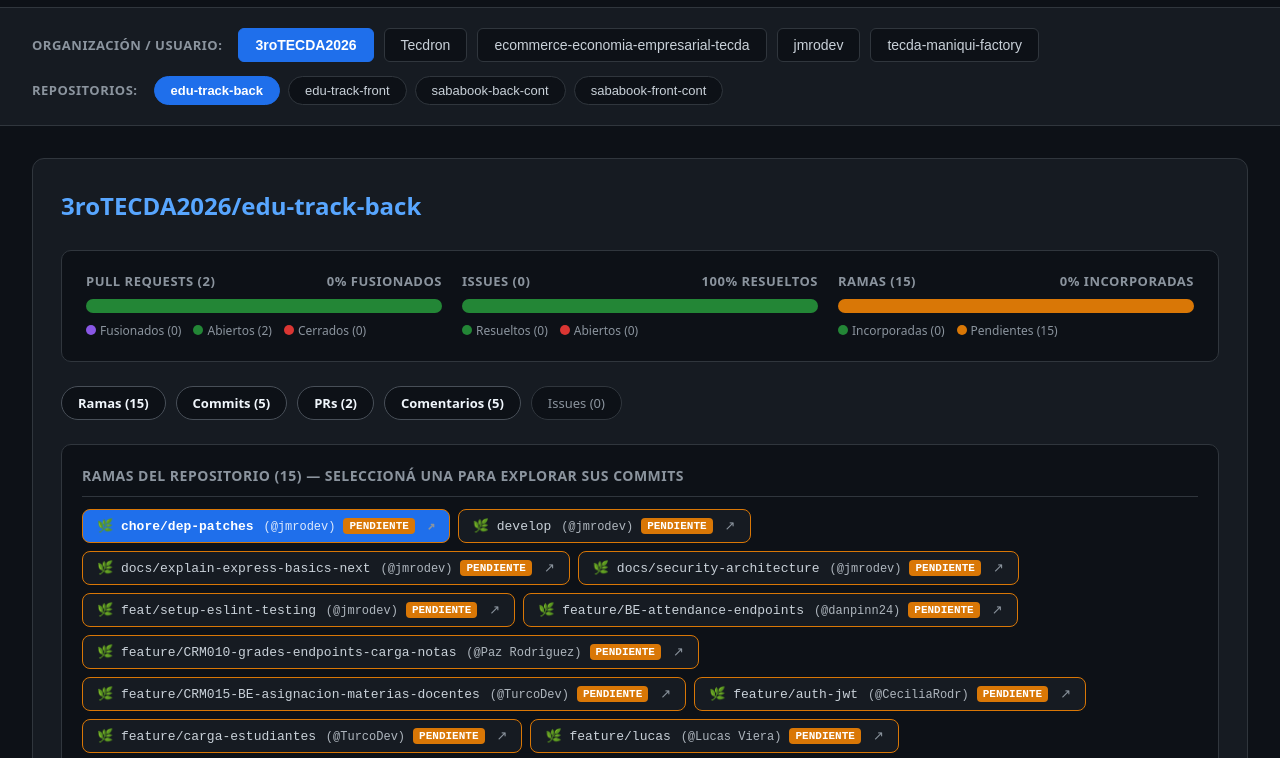
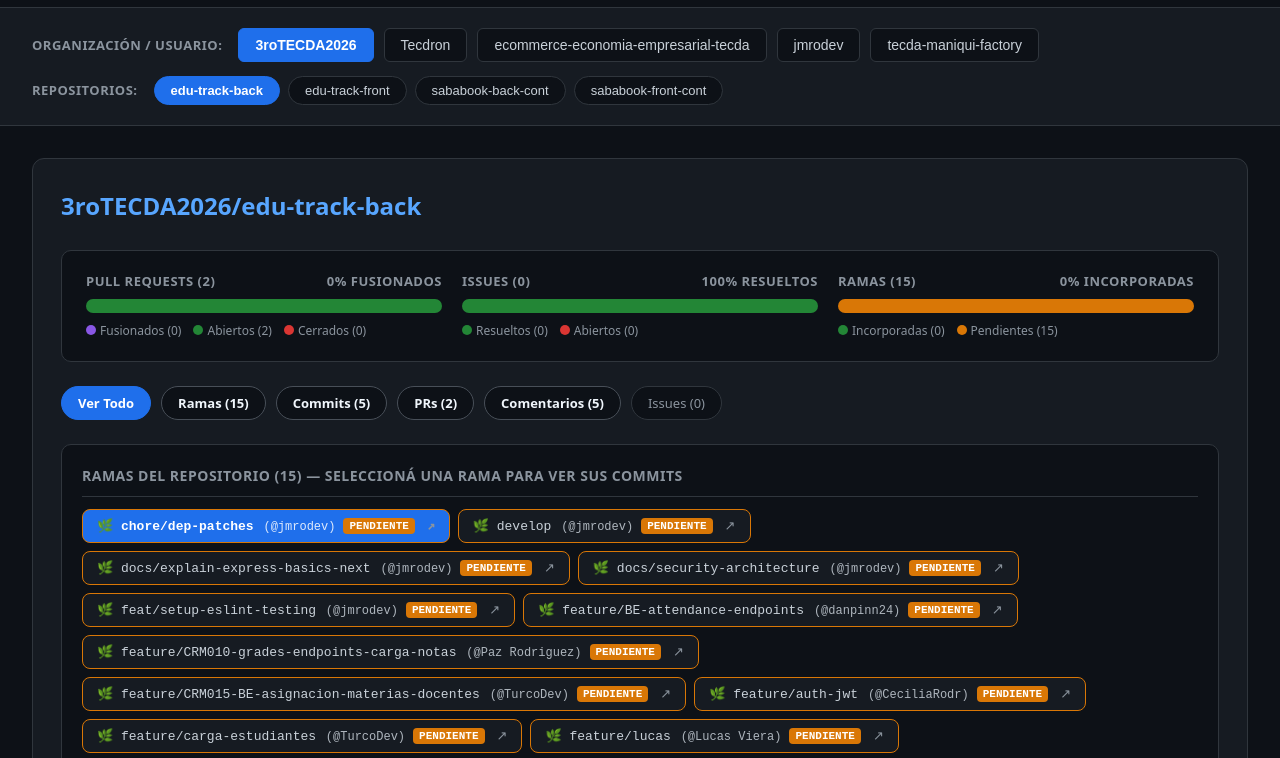
Before and after one commit to jmrodev/github-service-status, a plain HTML site: page index.html in a window 1280 px wide. Shown: the part 68-826 px from the top of the page. Drawn offline with Linux system fonts and the light colour scheme.

Commit message:
feat: toggle category sections on pill click, hiding non-selected sections

```diff
--- a/index.html
+++ b/index.html
@@ -3,7 +3,7 @@
 <head>
   <meta charset="utf-8">
   <meta name="viewport" content="width=device-width, initial-scale=1">
-  <title>GitHub Service Status — Vista Gráfica e Historial Completo</title>
+  <title>GitHub Service Status — Vista por Sección</title>
   <style>
     :root {
       color-scheme: dark;
@@ -21,7 +21,6 @@
       --badge-default: #1f6feb;
     }
     * { box-sizing: border-box; }
-    html { scroll-behavior: smooth; }
     body {
       margin: 0;
       background: var(--bg);
@@ -155,8 +154,8 @@
     .counter-pill.active { background: var(--btn-active); border-color: var(--btn-active); color: #fff; font-weight: 700; }
 
     .sections-grid {
-      display: grid;
-      grid-template-columns: repeat(auto-fit, minmax(500px, 1fr));
+      display: flex;
+      flex-direction: column;
       gap: 24px;
     }
 
@@ -168,8 +167,8 @@
       display: flex;
       flex-direction: column;
       gap: 12px;
-      scroll-margin-top: 180px;
     }
+    .section.hidden { display: none !important; }
     .section-title { font-weight: 700; font-size: 14px; color: var(--text-muted); text-transform: uppercase; letter-spacing: 0.5px; display: flex; justify-content: space-between; align-items: center; border-bottom: 1px solid var(--border); padding-bottom: 8px; }
 
     .list-item { font-size: 14px; padding: 10px 0; display: flex; gap: 12px; align-items: baseline; flex-wrap: wrap; border-bottom: 1px dashed #21262d; }
@@ -239,7 +238,7 @@
 <body>
   <header>
     <div>
-      <span class="brand">GitHub Service Status — Vista Gráfica e Historial Completo</span>
+      <span class="brand">GitHub Service Status</span>
     </div>
     <div class="meta" id="meta-info">Cargando...</div>
   </header>
@@ -261,6 +260,7 @@
     let selectedOrg = 'all';
     let selectedRepo = 'all';
     const activeBranchMap = {};
+    const activeCategoryMap = {};
 
     fetch('./status.json')
       .then(res => res.json())
@@ -367,13 +367,6 @@
       }
     }
 
-    function scrollToSection(card, sectionClass) {
-      const targetEl = card.querySelector('.' + sectionClass);
-      if (targetEl) {
-        targetEl.scrollIntoView({ behavior: 'smooth', block: 'start' });
-      }
-    }
-
     function render() {
       const main = document.getElementById('main-content');
       main.innerHTML = '';
@@ -404,6 +397,12 @@
         const currentBranchName = activeBranchMap[r.repo] || (branches[0] ? branches[0].name : '');
         const currentBranchObj = branches.find(b => b.name === currentBranchName) || branches[0];
         const commits = (currentBranchObj && currentBranchObj.commits) ? currentBranchObj.commits : (r.commits || []);
+
+        // Active category filter (default 'all')
+        if (!activeCategoryMap[r.repo]) {
+          activeCategoryMap[r.repo] = 'all';
+        }
+        const activeCategory = activeCategoryMap[r.repo];
 
         // Compute graphical metrics percentages
         const totalPrs = prs.length || 1;
@@ -472,18 +471,20 @@
             </div>
           </div>
 
-          <!-- PASTILLAS INTERACTIVAS (NAVEGACIÓN DIRECTA A SECCIÓN) -->
+          <!-- PASTILLAS INTERACTIVAS (CONMUTADOR DE VISTA) -->
           <div class="counters-row">
-            <span class="counter-pill ${branches.length ? 'has-items' : ''}" data-nav="sec-branches">Ramas (${branches.length})</span>
-            <span class="counter-pill ${commits.length ? 'has-items' : ''}" data-nav="sec-commits">Commits (${commits.length})</span>
-            <span class="counter-pill ${prs.length ? 'has-items' : ''}" data-nav="sec-prs">PRs (${prs.length})</span>
-            <span class="counter-pill ${comments.length ? 'has-items' : ''}" data-nav="sec-comments">Comentarios (${comments.length})</span>
-            <span class="counter-pill ${issues.length ? 'has-items' : ''}" data-nav="sec-issues">Issues (${issues.length})</span>
+            <span class="counter-pill ${activeCategory === 'all' ? 'active' : ''}" data-cat="all">Ver Todo</span>
+            <span class="counter-pill ${activeCategory === 'branches' ? 'active' : ''} ${branches.length ? 'has-items' : ''}" data-cat="branches">Ramas (${branches.length})</span>
+            <span class="counter-pill ${activeCategory === 'commits' ? 'active' : ''} ${commits.length ? 'has-items' : ''}" data-cat="commits">Commits (${commits.length})</span>
+            <span class="counter-pill ${activeCategory === 'prs' ? 'active' : ''} ${prs.length ? 'has-items' : ''}" data-cat="prs">PRs (${prs.length})</span>
+            <span class="counter-pill ${activeCategory === 'comments' ? 'active' : ''} ${comments.length ? 'has-items' : ''}" data-cat="comments">Comentarios (${comments.length})</span>
+            <span class="counter-pill ${activeCategory === 'issues' ? 'active' : ''} ${issues.length ? 'has-items' : ''}" data-cat="issues">Issues (${issues.length})</span>
           </div>
 
-          <!-- SECCIÓN DE RAMAS -->
-          <div class="section sec-branches">
-            <div class="section-title">Ramas del Repositorio (${branches.length}) — Seleccioná una para explorar sus commits</div>
+          <div class="sections-grid">
+            <!-- RAMAS -->
+            <div class="section ${activeCategory !== 'all' && activeCategory !== 'branches' ? 'hidden' : ''}" data-cat-section="branches">
+              <div class="section-title">Ramas del Repositorio (${branches.length}) — Seleccioná una rama para ver sus commits</div>
               ${branches.length ? `
                 <div class="branches-wrap">
                   ${branches.map(b => {
@@ -510,12 +511,8 @@
               ` : '<div class="empty-state">Sin ramas secundarias</div>'}
             </div>
 
-          <!-- GRID DE SECCIONES A DOS COLUMNAS ANCHAS -->
-          <div class="sections-grid">
-            <!-- COLUMNA IZQUIERDA: COMMITS & PRS -->
-            <div style="display: flex; flex-direction: column; gap: 24px;">
             <!-- COMMITS -->
-              <div class="section sec-commits">
+            <div class="section ${activeCategory !== 'all' && activeCategory !== 'commits' ? 'hidden' : ''}" data-cat-section="commits">
               <div class="section-title">
                 Historial de Commits en <span class="branch-label">[${escapeHtml(currentBranchName)}]</span> (${commits.length})
               </div>
@@ -525,8 +522,8 @@
             </div>
 
             <!-- PULL REQUESTS -->
-              <div class="section sec-prs">
-                <div class="section-title">Historial de Pull Requests (${prs.length})</div>
+            <div class="section ${activeCategory !== 'all' && activeCategory !== 'prs' ? 'hidden' : ''}" data-cat-section="prs">
+              <div class="section-title">Todos los Pull Requests (${prs.length})</div>
               ${prs.length ? prs.map(p => `
                 <div class="list-item">
                   ${getBadge(p.state)}
@@ -535,13 +532,10 @@
                 </div>
               `).join('') : '<div class="empty-state">Sin pull requests registrados</div>'}
             </div>
-            </div>
 
-            <!-- COLUMNA DERECHA: COMENTARIOS & ISSUES -->
-            <div style="display: flex; flex-direction: column; gap: 24px;">
             <!-- COMENTARIOS -->
-              <div class="section sec-comments">
-                <div class="section-title">Historial de Comentarios en PRs (${comments.length})</div>
+            <div class="section ${activeCategory !== 'all' && activeCategory !== 'comments' ? 'hidden' : ''}" data-cat-section="comments">
+              <div class="section-title">Todos los Comentarios en PRs (${comments.length})</div>
               ${comments.length ? comments.map(c => `
                 <div class="comment-box">
                   <div style="display: flex; justify-content: space-between; align-items: baseline; margin-bottom: 4px;">
@@ -554,8 +548,8 @@
             </div>
 
             <!-- ISSUES -->
-              <div class="section sec-issues">
-                <div class="section-title">Historial de Issues (${issues.length})</div>
+            <div class="section ${activeCategory !== 'all' && activeCategory !== 'issues' ? 'hidden' : ''}" data-cat-section="issues">
+              <div class="section-title">Todos los Issues (${issues.length})</div>
               ${issues.length ? issues.map(i => `
                 <div class="list-item">
                   ${getBadge(i.state)}
@@ -565,17 +559,26 @@
               `).join('') : '<div class="empty-state">Sin issues registrados</div>'}
             </div>
           </div>
-          </div>
         `;
 
-        // Interactive counter pills click navigation
+        // Pill category view toggle handler (shows selected view, hides others)
         card.querySelectorAll('.counter-pill').forEach(pill => {
           pill.addEventListener('click', () => {
-            const secNav = pill.dataset.nav;
-            if (secNav) {
+            const cat = pill.dataset.cat;
+            if (!cat) return;
+
+            activeCategoryMap[r.repo] = cat;
+
             card.querySelectorAll('.counter-pill').forEach(p => p.classList.toggle('active', p === pill));
-              scrollToSection(card, secNav);
+
+            card.querySelectorAll('[data-cat-section]').forEach(sec => {
+              const secCat = sec.dataset.catSection;
+              if (cat === 'all' || secCat === cat) {
+                sec.classList.remove('hidden');
+              } else {
+                sec.classList.add('hidden');
               }
+            });
           });
         });
 
```
Lines whose indentation alone changed are shown as unchanged.
